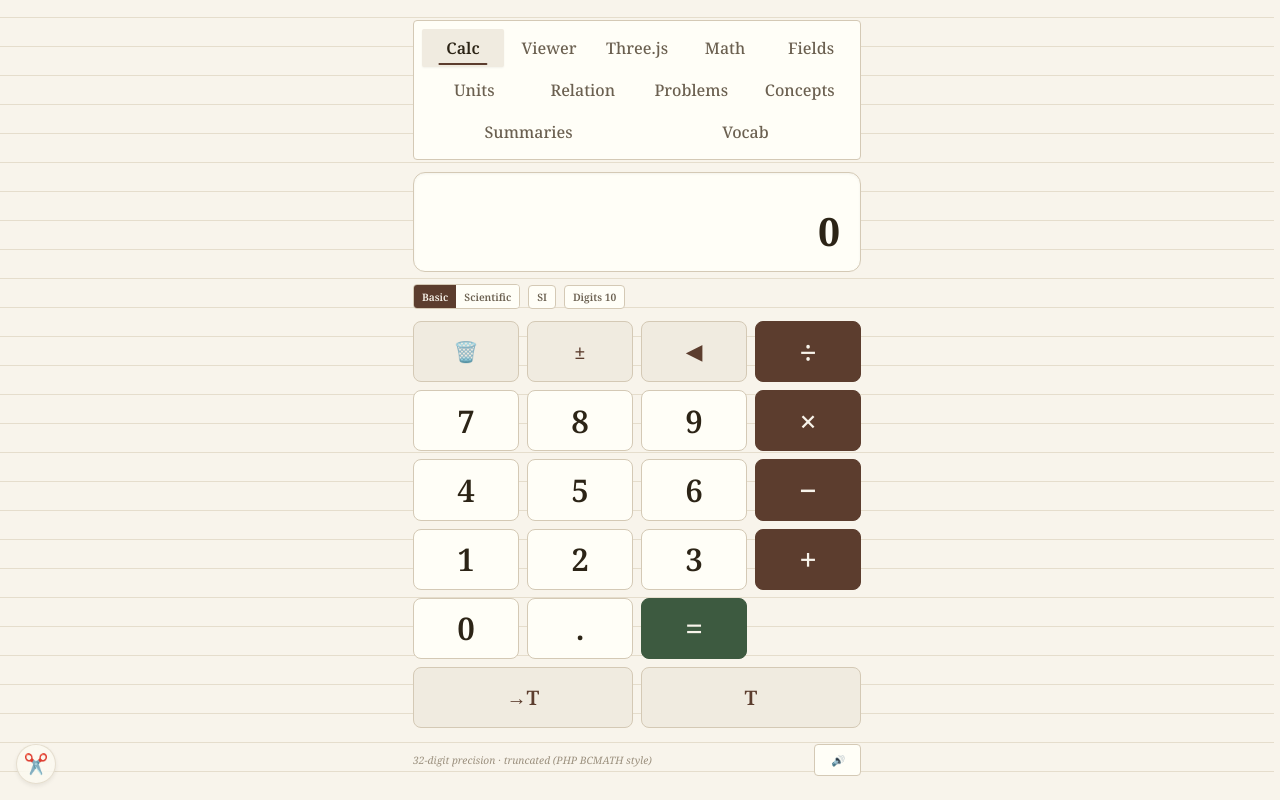
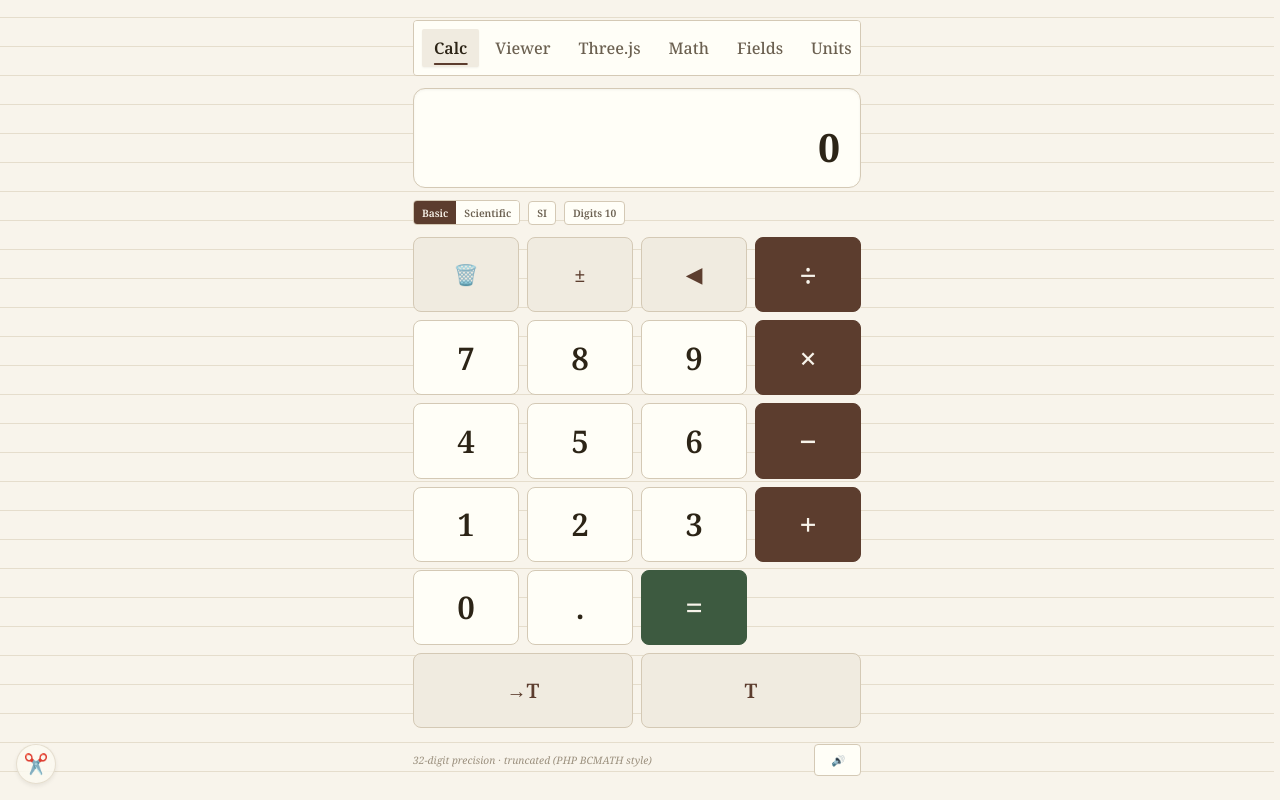
Before and after one commit to jaywoo0830a/calc, a React (Vite) app: page / in a window 1280 px wide. Built offline with nearby package versions, Linux system fonts and the light colour scheme.

Commit message:
fix style

```diff
--- a/src/styles/_calculator.scss
+++ b/src/styles/_calculator.scss
@@ -14,13 +14,22 @@
   // ---- Navigation — ruled tabs ----------------------------
   &__nav {
     display: flex;
-    flex-wrap: wrap;                     // 탭이 많아지면 줄바꿈 (가로 스크롤 없음)
+    flex-wrap: nowrap;                   // 한 줄 유지 — 넘치면 가로 스크롤
+    flex-shrink: 0;                      // 세로 flex 컨테이너에서 눌리지 않게
     gap: $sp-0;
     margin-bottom: $sp-2;
     padding: $sp-1;
     background: $c-page;
     border: $border-thin solid $c-rule;
     border-radius: $radius-md;
+    overflow-x: auto;
+    overscroll-behavior-x: contain;
+    scrollbar-width: thin;
+    scrollbar-color: $c-rule transparent;
+
+    &::-webkit-scrollbar { height: 0.25rem; }
+    &::-webkit-scrollbar-thumb { background: $c-rule; border-radius: 0.125rem; }
+    &::-webkit-scrollbar-track { background: transparent; }
   }
 
   &__nav-tab {
@@ -618,11 +627,11 @@
 }
 
 // ============================================================
-// 좁은 화면 (≤768px): 탭은 줄바꿈으로 배치된다
+// 좁은 화면 (≤768px): 탭은 내용 크기 유지 → 넘치면 가로 스크롤
 // ============================================================
 @media (max-width: $bp-md) {
   .calculator__nav-tab {
-    flex: 1 1 30%;   // 9개 탭 → 3 + 3 + 3 세 줄로 균등 배치
+    min-width: max-content;
   }
 }
 
```
